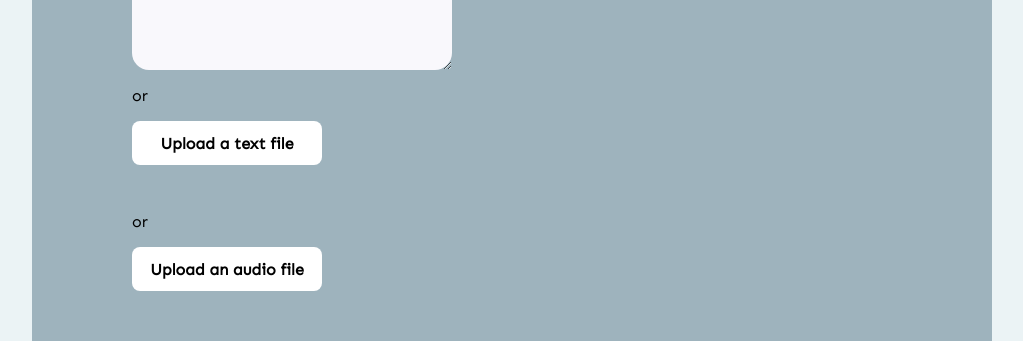
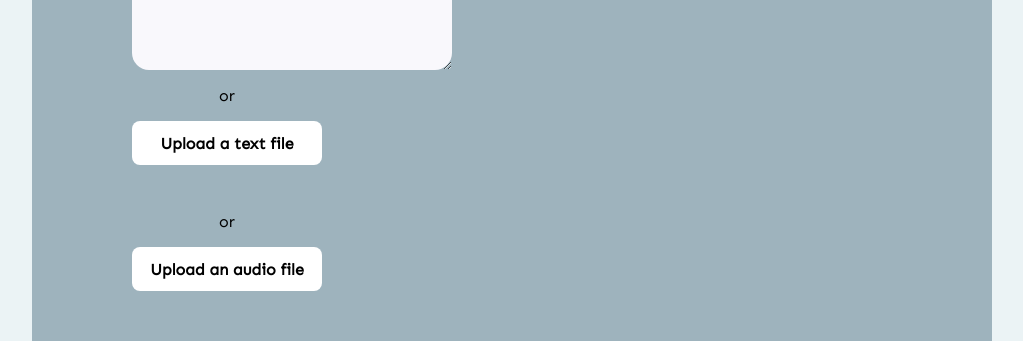
Before and after one commit to saurgul/speechHelper, a React (Create React App) app in the folder frontend/app/: page / in a window 1280 px wide. Shown: the part 340-681 px from the top of the page, without its empty margins (128-1151 px from the left). Built offline with nearby package versions, Linux system fonts and the light colour scheme; no server answers.

Commit message:
adding conditions to input form

```diff
--- a/frontend/app/src/components/Dashboard/Dashboard.js
+++ b/frontend/app/src/components/Dashboard/Dashboard.js
@@ -61,7 +61,6 @@ function Dashboard(){
 								</Animated>
 							</div>
 						}
-
 						{
 						  showProgress &&
 							<Animated animationIn="fadeOut" animationOut="fadeIn" isVisible={!showProgress}>
--- a/frontend/app/src/components/Dashboard/InputForm.js
+++ b/frontend/app/src/components/Dashboard/InputForm.js
@@ -13,12 +13,12 @@ function InputForm(props){
     async function generateReport(){
         const formData = new FormData();
         formData.append("files", textFile);
-        formData.append("files", speechFile);
+        //formData.append("files", speechFile);
 
         console.log(textFile.file)
-        console.log(speechFile.file)
-        console.log(textFile)
-        console.log(speechFile)
+        // console.log(speechFile.file)
+        // console.log(textFile)
+        // console.log(speechFile)
         const response = await fetch(API + `/createSpeech`, {method: "post",body: formData, headers: {
             'Access-Control-Allow-Origin':'*'
                 }
@@ -55,7 +55,6 @@ function InputForm(props){
     }
 
     const handleSubmit= async(e) => {
-
     e.preventDefault();
     await generateReport();
     }
@@ -63,13 +62,46 @@ function InputForm(props){
     return(
         <form className="input-form" onSubmit={e => { handleSubmit(e) }}>
             <textarea id="story" name="story" rows="5" cols="33" > Type your text ... </textarea>
-            <p>or</p>
-            <input type="file" name="file" id="file" className="inputfile" onChange={e=> setTextFile(e.target.files[0])} />
-            <label for="file" className="uploadButton">Upload a text file</label>
-            <br />
-            <p>or</p>
-            <input type="file" name="file" id="file" className="inputfile" onChange={e=> setTextFile(e.target.files[0])} />
-            <label for="file" className="uploadButton">Upload an audio file</label>
+            <div>
+            {(() => {
+                if (speechFile == null) {
+                    return (
+                        <div>
+                            <p>or</p>
+                            <input type="file" name="file" id="file" className="inputfile" onChange={e=> setTextFile(e.target.files[0])} />
+                            <label for="file" className="uploadButton">
+                            {(() => {
+                                if (textFile != null) return "Uploaded";
+                                else return "Upload a text file";
+                                }
+                            )()}
+                            </label>
+                        </div>
+                    );
+                }
+            }
+            )()}
+            </div>
+            <br/>
+            <div>
+            {(() => {
+                if (textFile == null) {
+                    return (
+                        <div>
+                            <p>or</p>
+                            <input type="file" name="file1" id="file1" className="inputfile" onChange={e=> setSpeechFile(e.target.files[0])} />
+                            <label for="file1" className="uploadButton">
+                            {(() => {
+                                if (speechFile != null) return "Uploaded";
+                                else return "Upload an audio file";
+                                }
+                            )()}</label>
+                        </div>
+                    );
+                }
+            }
+            )()}
+            </div>
             {/* <input type="file" onChange={e=> setTextFile(e.target.files[0])} /> */}
             <br />
             <br />
@@ -77,7 +109,7 @@ function InputForm(props){
             <br />
             <input type="file" onChange={e=> setSpeechFile(e.target.files[0])} />
             <br /> */}
-            <input className="theme-btn generate-btn" type='submit' value='Generate' />
+            <input className="theme-btn generate-btn" type='submit' value='Generate'/>
     </form>
     );
 }
```
